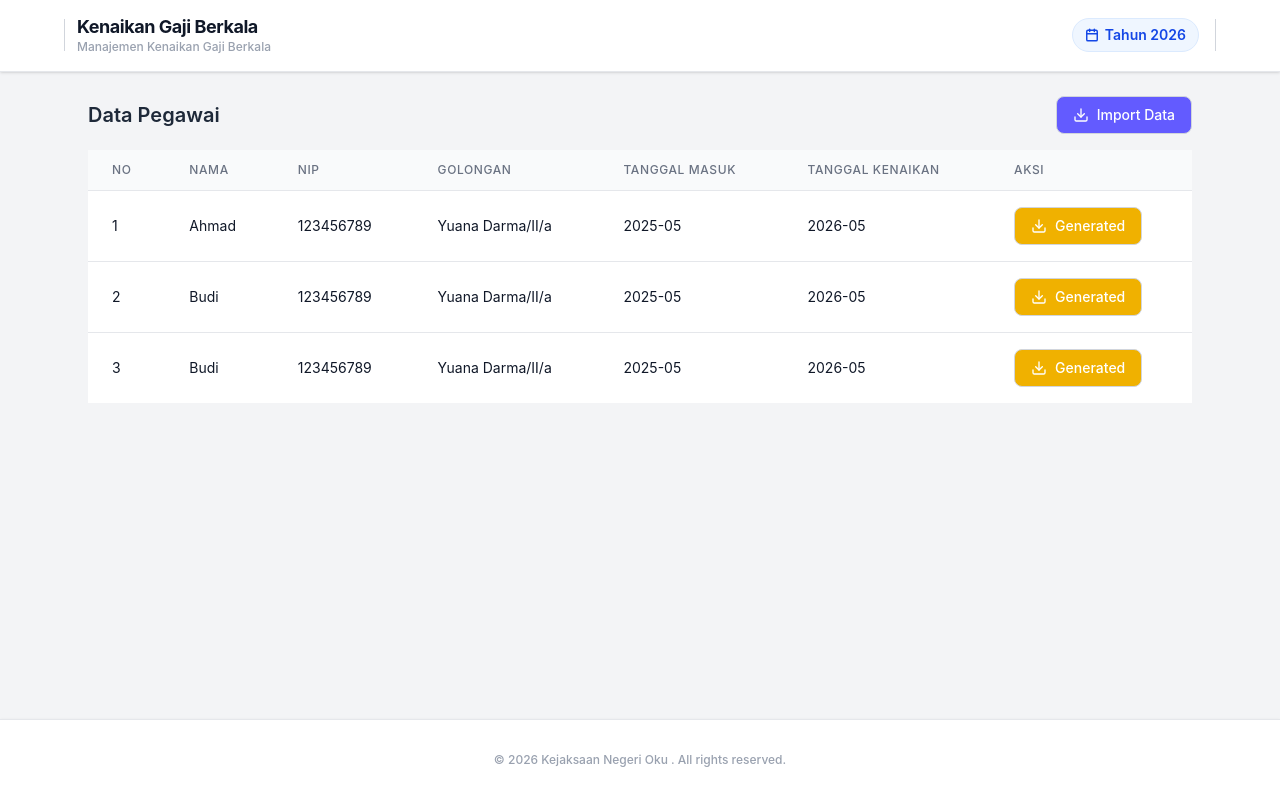
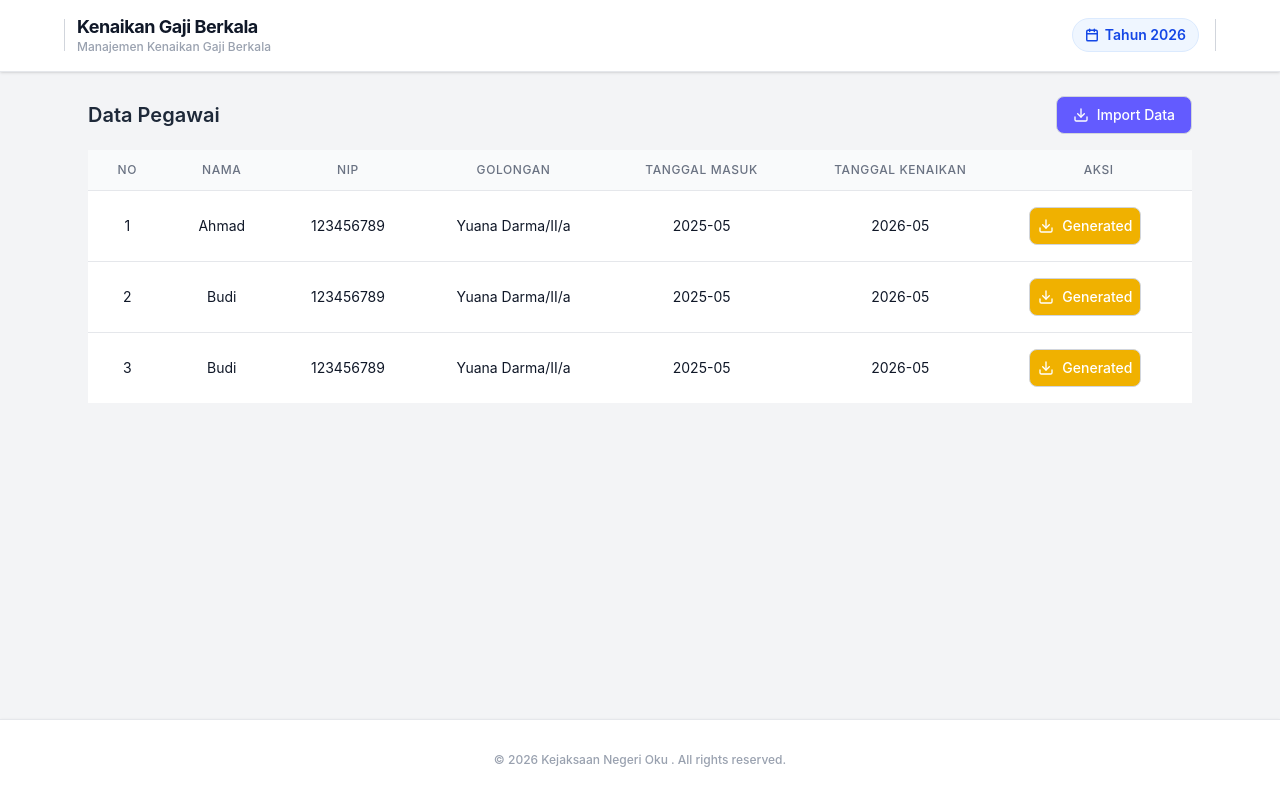
Before and after one commit to DenDev377/Electron-Project, a React (Vite) app: page / in a window 1280 px wide. Built offline with nearby package versions, Linux system fonts and the light colour scheme.

Commit message:
style : memperbaiki center ing

```diff
--- a/src/components/GeneratedButton.tsx
+++ b/src/components/GeneratedButton.tsx
@@ -2,7 +2,7 @@
 
 export default function GeneratedButton() {
     return (
-        <button className="flex items-center gap-2 bg-yellow-500 border border-gray-300 text-white text-sm font-medium px-4 py-2 rounded-lg hover:bg-yellow-500/80 transition-colors">
+        <button className="flex items-center gap-2 bg-yellow-500 border border-gray-300 text-white text-sm font-medium px-2 py-2 rounded-lg hover:bg-yellow-500/80 transition-colors">
             <svg xmlns="http://www.w3.org/2000/svg" className="w-4 h-4" viewBox="0 0 24 24" fill="none" stroke="currentColor" strokeWidth="2" strokeLinecap="round" strokeLinejoin="round">
                 <path d="M21 15v4a2 2 0 0 1-2 2H5a2 2 0 0 1-2-2v-4" />
                 <polyline points="7 10 12 15 17 10" />
--- a/src/components/Table.tsx
+++ b/src/components/Table.tsx
@@ -41,26 +41,26 @@ export default function Table() {
             <table className="min-w-full divide-y divide-gray-200">
                 <thead className="bg-gray-50">
                     <tr>
-                        <th scope="col" className="px-6 py-3 text-left text-xs font-medium text-gray-500 uppercase tracking-wider">
+                        <th scope="col" className="px-6 py-3 text-center text-xs font-medium text-gray-500 uppercase tracking-wider">
                             No
                         </th>
-                        <th scope="col" className="px-6 py-3 text-left text-xs font-medium text-gray-500 uppercase tracking-wider">
+                        <th scope="col" className="px-6 py-3 text-center text-xs font-medium text-gray-500 uppercase tracking-wider">
                             Nama
                         </th>
-                        <th scope="col" className="px-6 py-3 text-left text-xs font-medium text-gray-500 uppercase tracking-wider">
+                        <th scope="col" className="px-6 py-3 text-center text-xs font-medium text-gray-500 uppercase tracking-wider">
                             NIP
                         </th>
-                        <th scope="col" className="px-6 py-3 text-left text-xs font-medium text-gray-500 uppercase tracking-wider">
+                        <th scope="col" className="px-6 py-3 text-center text-xs font-medium text-gray-500 uppercase tracking-wider">
                             Golongan
                         </th>
-                        <th scope="col" className="px-6 py-3 text-left text-xs font-medium text-gray-500 uppercase tracking-wider">
+                        <th scope="col" className="px-6 py-3 text-center text-xs font-medium text-gray-500 uppercase tracking-wider">
                             Tanggal Masuk
                         </th>
-                        <th scope="col" className="px-6 py-3 text-left text-xs font-medium text-gray-500 uppercase tracking-wider">
+                        <th scope="col" className="px-6 py-3 text-center text-xs font-medium text-gray-500 uppercase tracking-wider">
                             Tanggal Kenaikan
                         </th>
 
-                        <th scope="col" className="px-6 py-3 text-left text-xs font-medium text-gray-500 uppercase tracking-wider">
+                        <th scope="col" className="px-6 py-3 text-center text-xs font-medium text-gray-500 uppercase tracking-wider">
                             Aksi
                         </th>
                     </tr>
@@ -68,25 +68,25 @@ export default function Table() {
                 <tbody className="bg-white divide-y divide-gray-200">
                     {TotalData.map((item) => (
                         <tr key={item.id}>
-                            <td className="px-6 py-4 whitespace-nowrap text-sm text-gray-900">
+                            <td className="px-6 py-4 whitespace-nowrap text-sm text-gray-900 text-center">
                                 {item.id}
                             </td>
-                            <td className="px-6 py-4 whitespace-nowrap text-sm text-gray-900">
+                            <td className="px-6 py-4 whitespace-nowrap text-sm text-gray-900 text-center">
                                 {item.Nama}
                             </td>
-                            <td className="px-6 py-4 whitespace-nowrap text-sm text-gray-900">
+                            <td className="px-6 py-4 whitespace-nowrap text-sm text-gray-900 text-center">
                                 {item.NIP}
                             </td>
-                            <td className="px-6 py-4 whitespace-nowrap text-sm text-gray-900">
+                            <td className="px-6 py-4 whitespace-nowrap text-sm text-gray-900 text-center">
                                 {item.Golongan}
                             </td>
-                            <td className="px-6 py-4 whitespace-nowrap text-sm text-gray-900">
+                            <td className="px-6 py-4 whitespace-nowrap text-sm text-gray-900 text-center">
                                 {item.TanggalMasuk}
                             </td>
-                            <td className="px-6 py-4 whitespace-nowrap text-sm text-gray-900">
+                            <td className="px-6 py-4 whitespace-nowrap text-sm text-gray-900 text-center">
                                 {item.TanggalKenaikan}
                             </td>
-                            <td className="px-6 py-4 whitespace-nowrap text-sm text-gray-900">
+                            <td className="px-6 py-4 whitespace-nowrap text-sm text-gray-900 text-center">
                                 <GeneratedButton />
                             </td>
                         </tr>
```
